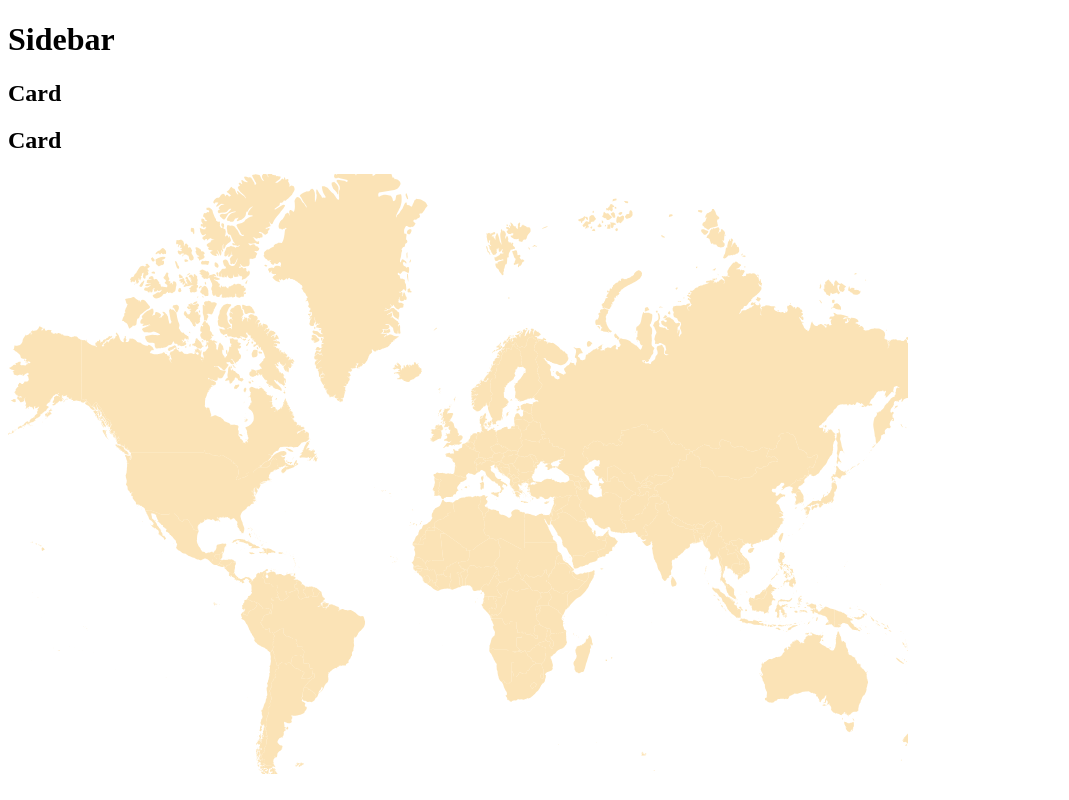
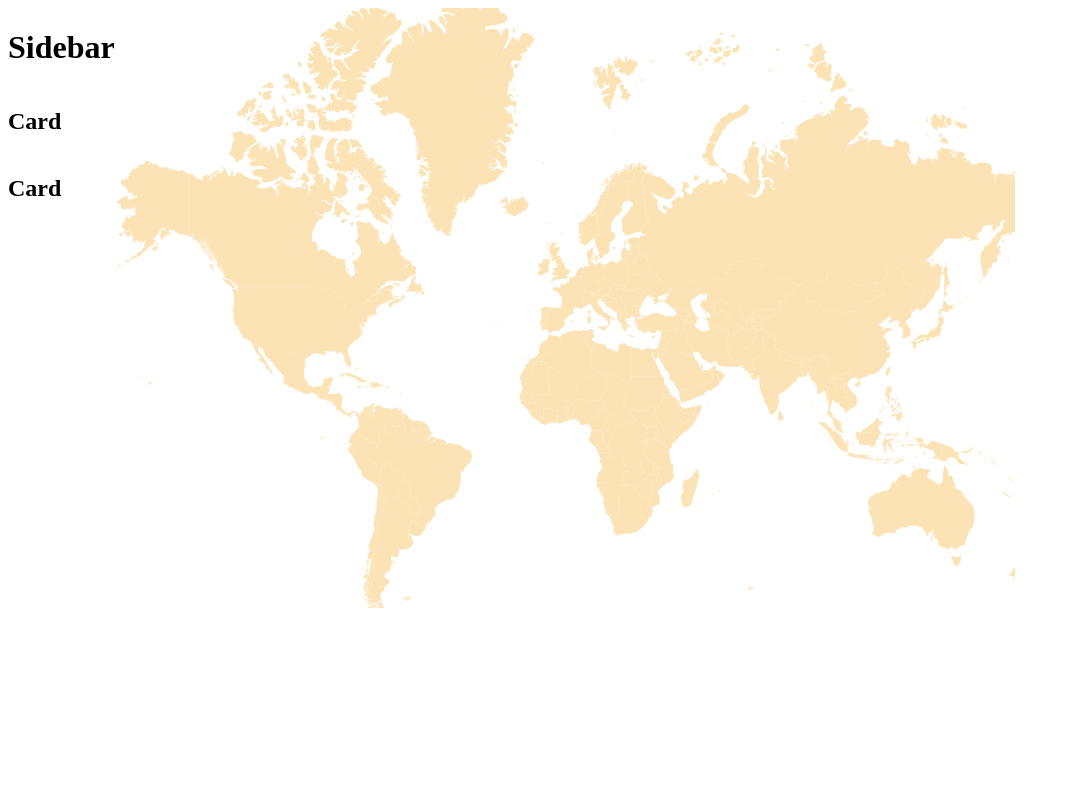
Before and after one commit to leviv/dumpling, a SvelteKit app: page /map in a window 1280 px wide. Shown: the whole page, without its empty margins (0-1069 px from the left). Built offline with nearby package versions, Linux system fonts and the light colour scheme.

Commit message:
some layout

```diff
--- a/src/components/Map.svelte
+++ b/src/components/Map.svelte
@@ -23,7 +23,7 @@
 
 	onMount(() => {
 		let svg = d3
-			.select('body')
+			.select('#map')
 			.append('svg')
 			.attr('width', width)
 			.attr('height', height)
@@ -48,9 +48,7 @@
 	});
 </script>
 
-<svelte:head>
-	<title>World Dumpling Index</title>
-</svelte:head>
+<div id="map"></div>
 
 <style>
 	.countries {
--- a/src/components/Sidebar.svelte
+++ b/src/components/Sidebar.svelte
@@ -2,7 +2,16 @@
 	import Card from './Card.svelte';
 </script>
 
-<h1>Sidebar</h1>
+<div class="container">
+	<h1>Sidebar</h1>
 
-<Card />
-<Card />
+	<Card />
+	<Card />
+</div>
+
+<style>
+	.container {
+		display: flex;
+		flex-direction: column;
+	}
+</style>
--- a/src/routes/map/+page.svelte
+++ b/src/routes/map/+page.svelte
@@ -3,5 +3,19 @@
 	import Sidebar from '../../components/Sidebar.svelte';
 </script>
 
-<Sidebar />
-<Map />
+<svelte:head>
+	<title>World Dumpling Index</title>
+</svelte:head>
+
+<div class="container">
+	<Sidebar />
+	<Map />
+</div>
+
+<style>
+	.container {
+		display: flex;
+		flex-direction: row;
+		width: 100%;
+	}
+</style>
```
